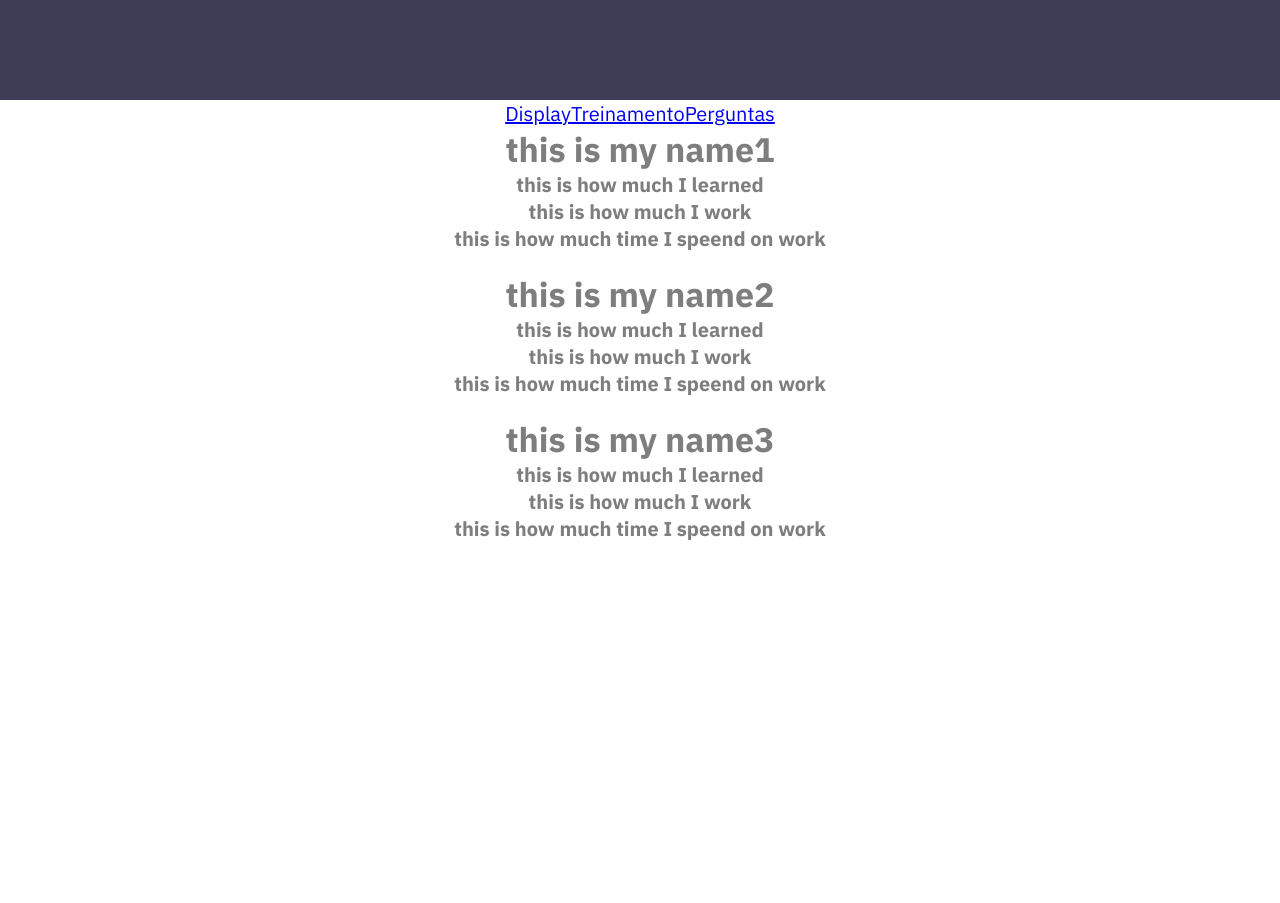
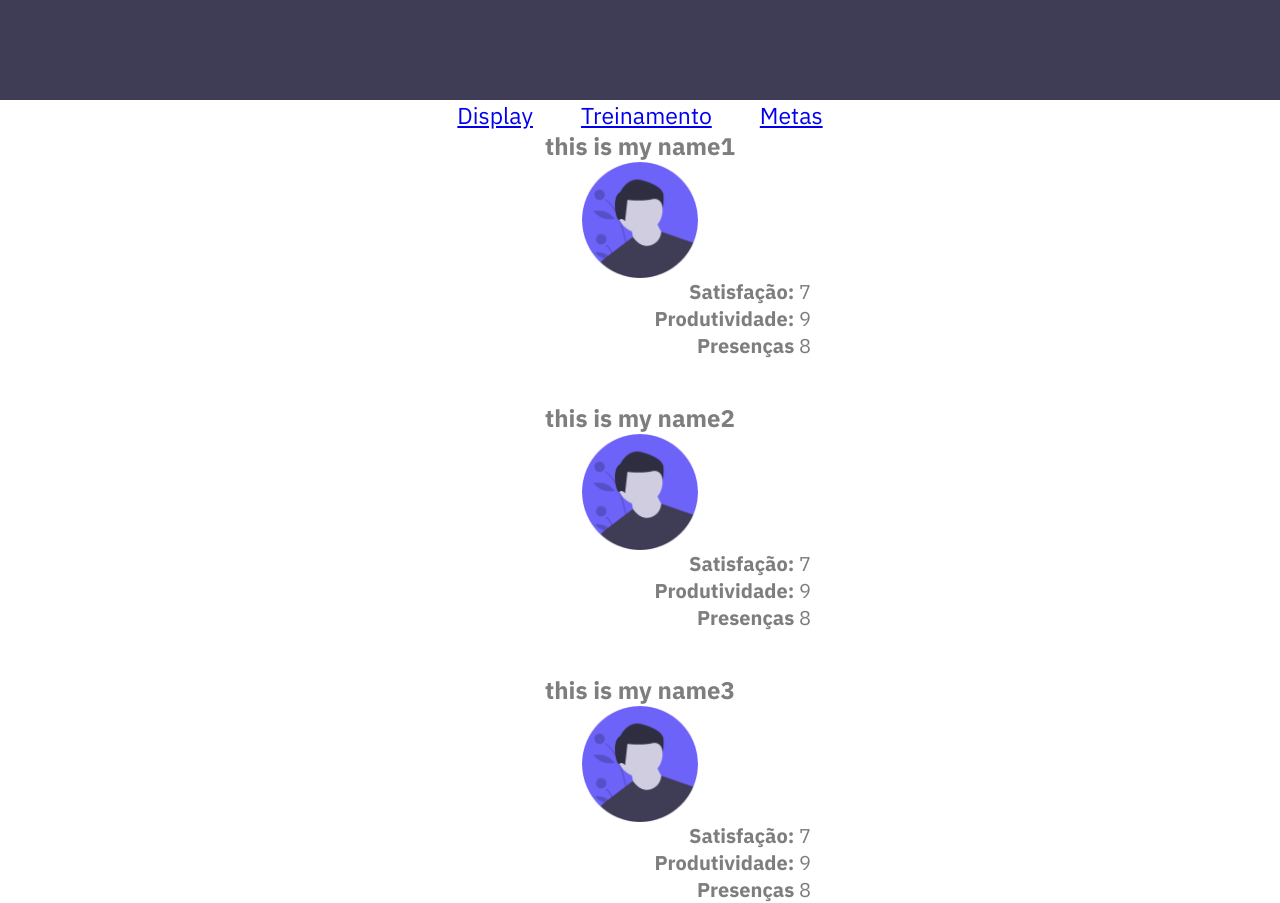
Before and after one commit to JorbFreire/hackathon, a React (Create React App) app: page /display in a window 1280 px wide. Before the commit the page ends 800 px from the top, so only its background shows below. Built offline with nearby package versions, Linux system fonts and the light colour scheme.

Commit message:
view corrections

```diff
--- a/src/App.css
+++ b/src/App.css
@@ -26,6 +26,10 @@
   max-width: 100%;
   font-weight: bold;
 }
+h3 {
+  font-size: 32px; /* 30px pra mobile */
+  max-width: 100%;
+}
 input {
   background-color: #D9D9D9;
   border: 0;
@@ -39,11 +43,17 @@
   h2 {
     font-size: 38px;
   }
+  h3 {
+    font-size: 30px;
+  }
 }
 
 @media screen and (max-width: 1340px) {
   h2 {
     font-size: 34px;
+  }
+  h3 {
+    font-size: 24px;
   }
 }
 
@@ -51,4 +61,7 @@
   h2 {
     font-size: 30px;
   }
+  h3 {
+    font-size: 16px;
+  }
 }
--- a/src/components/AppMemberMenu/index.js
+++ b/src/components/AppMemberMenu/index.js
@@ -4,10 +4,10 @@
 
 const AppMemberMenu = () => (
   <>
-    <menu>
+    <menu className="memberNavigation">
       <Link to="/display">Display</Link>
       <Link to="/courses">Treinamento</Link>
-      <Link to="/goals">Perguntas</Link>
+      <Link to="/goals">Metas</Link>
     </menu>
   </>
 );
--- a/src/components/AppMemberMenu/styles.css
+++ b/src/components/AppMemberMenu/styles.css
@@ -1,6 +1,12 @@
-menu {
+.memberNavigation {
   display: flex;
   flex-direction: row;
 
   justify-content: center;
 }
+.memberNavigation a {
+  margin-left: 24px;
+  margin-right: 24px;
+
+  font-size: 23px;
+}
--- a/src/pages/Courses/index.js
+++ b/src/pages/Courses/index.js
@@ -1,11 +1,29 @@
-import React, {useState} from 'react';
+import React, { useState, useEffect } from 'react';
+
+import HeaderBar from '../../components/HeaderBar';
+import AppMemberMenu from '../../components/AppMemberMenu';
 import './styles.css';
 
 const Courses = () => {
   const [coursesList, setCoursesList] = useState([]);
+
+  function findCoursesForThisWorker() {
+    setCoursesList([
+      "Curso de Marketing | Coursera",
+      "Curso de Pitch | edX",
+      "Curso de Excel | Sebrae"
+    ]);
+  }
+
+  useEffect(() => {
+    findCoursesForThisWorker();
+  },[]);
+
   return (
     <div className="TrainingPage">
       <div className="listBlock">
+        <HeaderBar />
+        <AppMemberMenu />
         <h2>Cursos</h2>
         <ul>
           <li></li>
--- a/src/pages/Display/index.js
+++ b/src/pages/Display/index.js
@@ -2,6 +2,8 @@
 
 import HeaderBar from '../../components/HeaderBar';
 import AppMemberMenu from '../../components/AppMemberMenu';
+
+import staticIcon from '../../assets/staticIcon.png';
 import './styles.css';
 
 const Display = () => {
@@ -10,21 +12,21 @@
   function findWorkersForThisCompany() {
     setWorkersList([{
       name: "this is my name1",
-      learning: "this is how much I learned",
-      productivity: "this is how much I work",
-      acuaity: "this is how much time I speend on work",
+      learning: 7,
+      productivity: 9,
+      acuaity: 8,
     },
     {
       name: "this is my name2",
-      learning: "this is how much I learned",
-      productivity: "this is how much I work",
-      acuaity: "this is how much time I speend on work",
+      learning: 7,
+      productivity: 9,
+      acuaity: 8,
     },
     {
       name: "this is my name3",
-      learning: "this is how much I learned",
-      productivity: "this is how much I work",
-      acuaity: "this is how much time I speend on work",
+      learning: 7,
+      productivity: 9,
+      acuaity: 8,
     },]);
     console.log(workersList);
 
@@ -41,10 +43,13 @@
       <div className="usersList">
         {workersList.map(element => (
           <div className="user">
-            <h2>{element.name}</h2>
-            <h4>{element.learning}</h4>
-            <h4>{element.productivity}</h4>
-            <h4>{element.acuaity}</h4>
+            <h3>{element.name}</h3>
+            <img src={staticIcon} />
+            <div className="numbers">
+              <p><strong>Satisfação: </strong>{element.learning}</p>
+              <p><strong>Produtividade: </strong>{element.productivity}</p>
+              <p><strong>Presenças </strong>{element.acuaity}</p>
+            </div>
           </div>
         ))}
       </div>
--- a/src/pages/Display/styles.css
+++ b/src/pages/Display/styles.css
@@ -3,4 +3,30 @@
 }
 .usersList .user {
   margin-bottom: 20px;
+  display: flex;
+  justify-content: center;
+  align-items: center;
+  flex-direction: column;
+
+  margin-bottom: 43px;
 }
+
+.usersList .user img{
+  width: 116px;
+}
+
+.usersList .user .numbers  {
+  min-width: 342px;
+  max-width: 90%;
+
+  display: flex;
+  flex-direction: column;
+}
+
+.user .numbers p {
+  text-align: right;
+}
+
+.user .numbers p strong {
+  text-align: left;
+}
--- a/src/pages/Goals/index.js
+++ b/src/pages/Goals/index.js
@@ -1,4 +1,7 @@
 import React, { useState } from 'react';
+
+import AppMemberMenu from '../../components/AppMemberMenu';
+import HeaderBar from '../../components/HeaderBar';
 import './styles.css';
 
 const Goals = () => {
@@ -9,11 +12,23 @@
   }
 
   return (
-    <ul>
-      {goalsForThisUser.map(element => (
-        <li> {element /*maybe .name?*/} </li>
-      ))}
-    </ul>
+    <>
+      <HeaderBar />
+      <AppMemberMenu />
+      <h2>Metas</h2>
+      <ul>
+        {goalsForThisUser.map(element => (
+          <li>
+            <input
+              type="checkbox"
+              name="checkbox"
+              id="checkbox"
+            />
+            <label htmlFor="checkbox"> {element /*maybe .name?*/} </label>
+          </li>
+        ))}
+      </ul>
+    </>
   );
 }
 
```
Also changed, not shown: src/assets/staticIcon.png (added).
